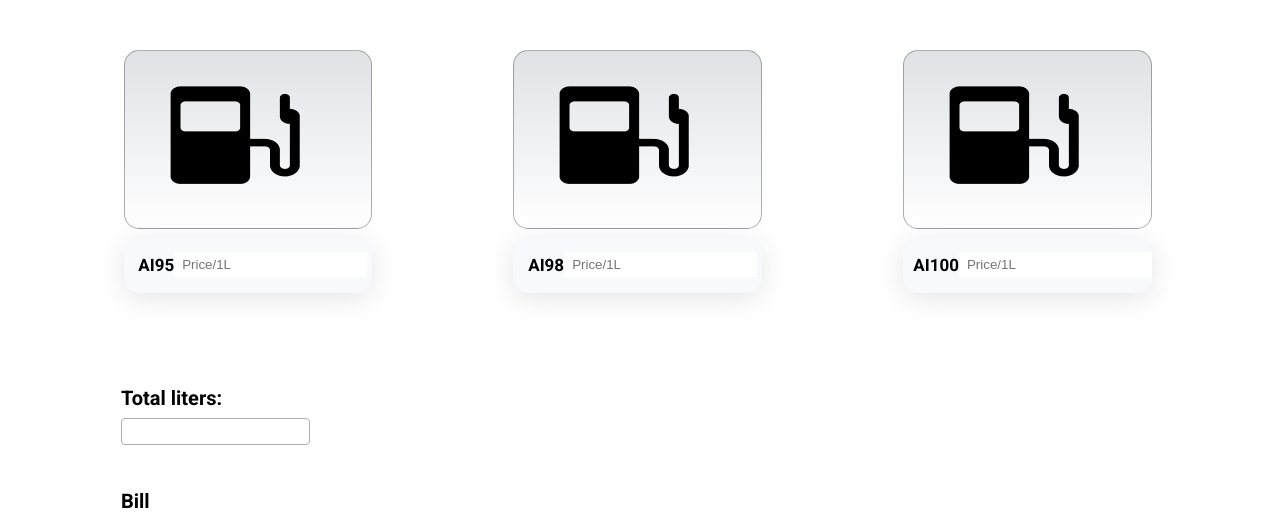
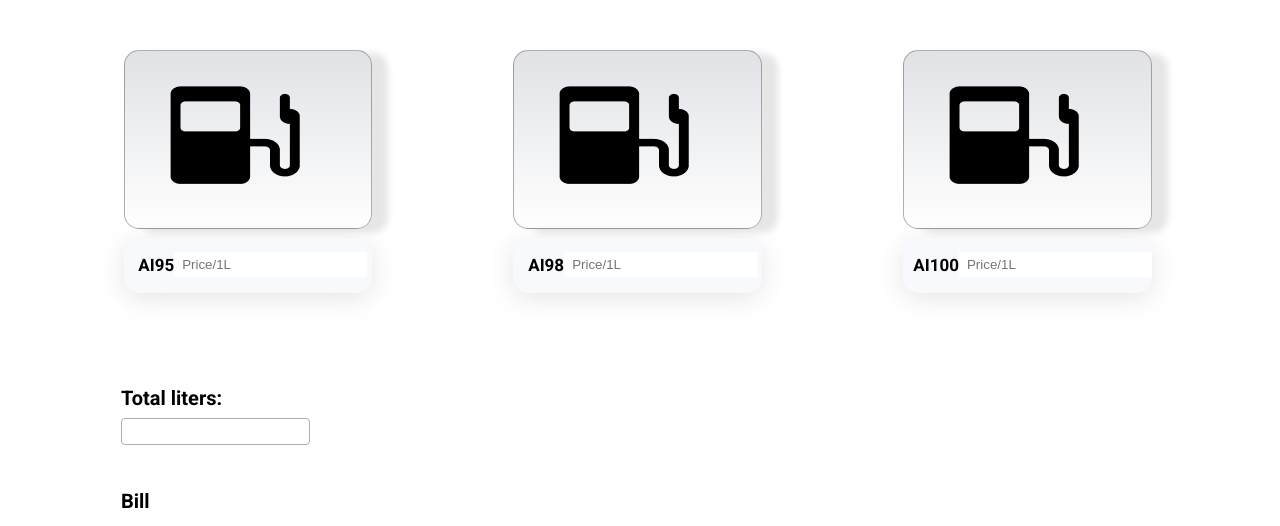
Before and after one commit to Aidaim3004/Petrol, a plain HTML site: page index.html in a window 1280 px wide. Shown: the part 270-796 px from the top of the page. Drawn offline with Linux system fonts and the light colour scheme.

Commit message:
add box-shadow

```diff
--- a/css/style.css
+++ b/css/style.css
@@ -45,6 +45,7 @@ body {
 
 .box-Img {
     background: linear-gradient(180deg, #E0E2E6 0%, #FFFFFF 100%);
+    box-shadow: 16px 3.33333px 6.66667px rgba(49, 50, 51, 0.121);
     border-radius: 15px;
     border: 1px solid rgba(0, 0, 0, 0.31);
     padding: 35px 53px 40px 45px;
```
